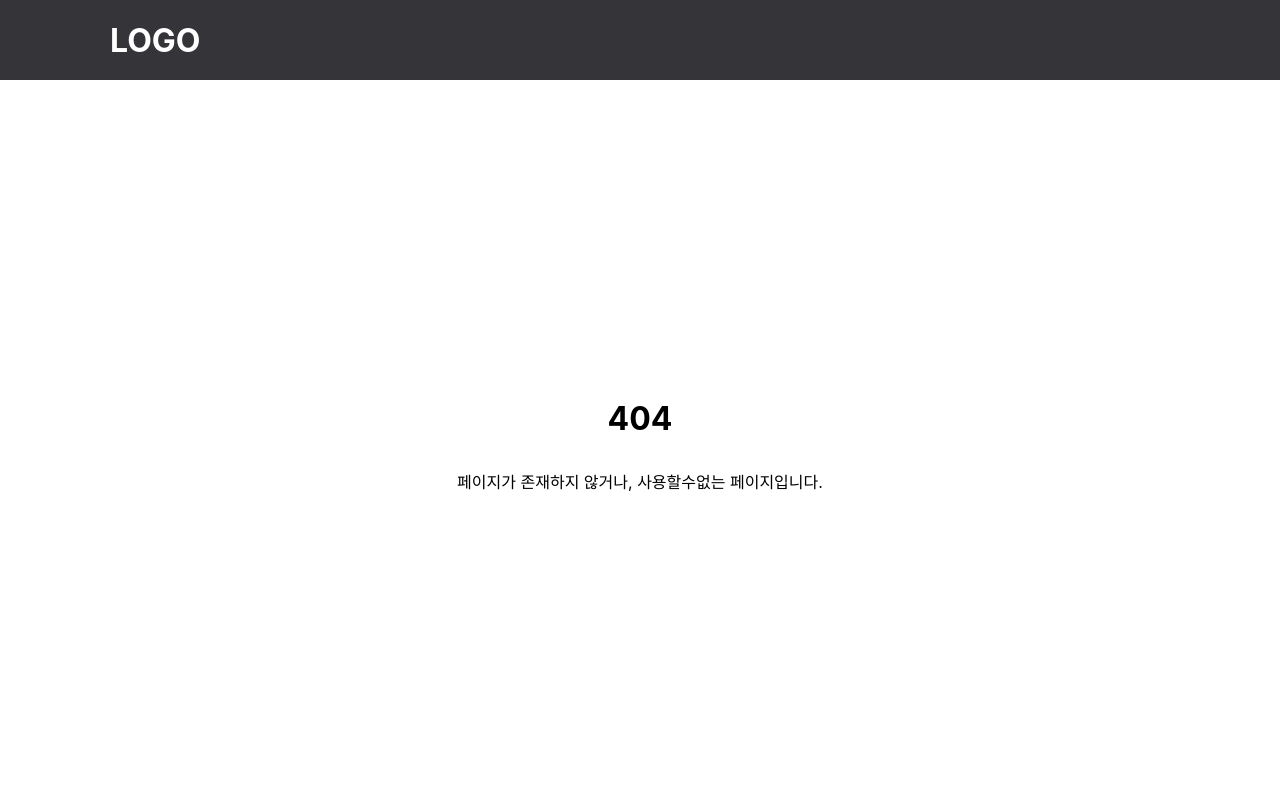
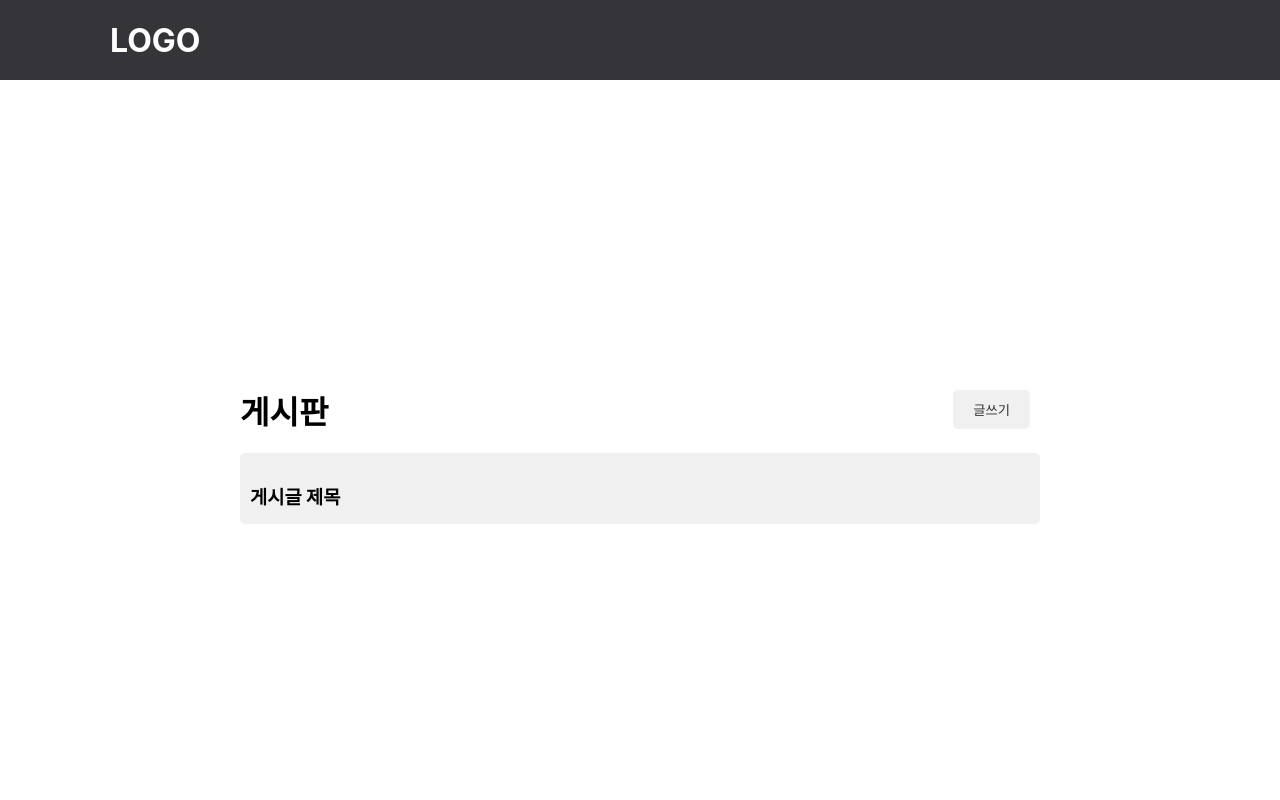
Before and after one commit to GreenBee-PFG/FrontEnd, a React (Create React App) app in the folder pfg/: page /board in a window 1280 px wide. Before the commit this address had no page. Shown: the top 800 px of the page. Built offline with nearby package versions, Linux system fonts and the light colour scheme.

Commit message:
게시판 기본 틀 작성

```diff
--- a/pfg/src/App.jsx
+++ b/pfg/src/App.jsx
@@ -3,6 +3,8 @@ import { BrowserRouter, Routes, Route } from "react-router-dom";
 import styled from "styled-components"
 
 import Main from './pages/Main';
+import Board from './pages/Board';
+
 import NotFound from './pages/NotFound';
 import Header from './component/Header';
 import Footer from './component/Footer';
@@ -44,6 +46,7 @@ function App() {
           <AppRoutes>
             <Routes>
               <Route path="/" element={<Main />} />
+              <Route path="/board" element={<Board />}/>
               <Route path="*" element={<NotFound />} />
             </Routes>
           </AppRoutes>
--- a/pfg/src/pages/Board.jsx
+++ b/pfg/src/pages/Board.jsx
@@ -0,0 +1,77 @@
+import React from "react";
+import styled from "styled-components";
+
+const Container = styled.div`
+  width: 800px;
+  margin: 0 auto;
+`
+const HeadContainer = styled.div`
+  margin-top: 20px;
+  display: flex;
+  justify-content: space-between;
+  align-items: center;
+`
+
+const Title = styled.h1`
+  margin-bottom: 20px;
+`
+
+const Pagenum = styled.div`
+  width: 600px;
+  height: 100Px;
+  margin: auto;
+`
+
+
+const BoardItem = styled.div`
+  margin-bottom: 10px;
+  padding: 10px;
+  height: fit-content;
+  background-color: #f0f0f0;
+  border-radius: 5px;
+  cursor: pointer;
+`
+
+const BoardTitle = styled.h3`
+  margin-bottom: 5px;
+  text-align: left;
+`
+
+const CreateButton = styled.button`
+  display: inline-block;
+  margin-right: 10px;
+  padding: 10px 20px;
+  background-color: #f0f0f0;
+  color: #333;
+  border: none;
+  border-radius: 5px;
+  border: none;
+  text-decoration: none;
+  cursor: pointer;
+  transition: background-color 0.3s ease;
+
+  &:hover {
+    background-color: #ccc;
+  }
+`
+
+
+
+const Board = () => {
+
+  return (
+    <Container>
+      <HeadContainer>
+        <Title>게시판</Title>
+        <CreateButton>글쓰기</CreateButton>
+      </HeadContainer>
+
+        <BoardItem>
+          <BoardTitle>게시글 제목</BoardTitle>
+        </BoardItem>
+
+    </Container>
+  );
+};
+
+export default Board;
```
